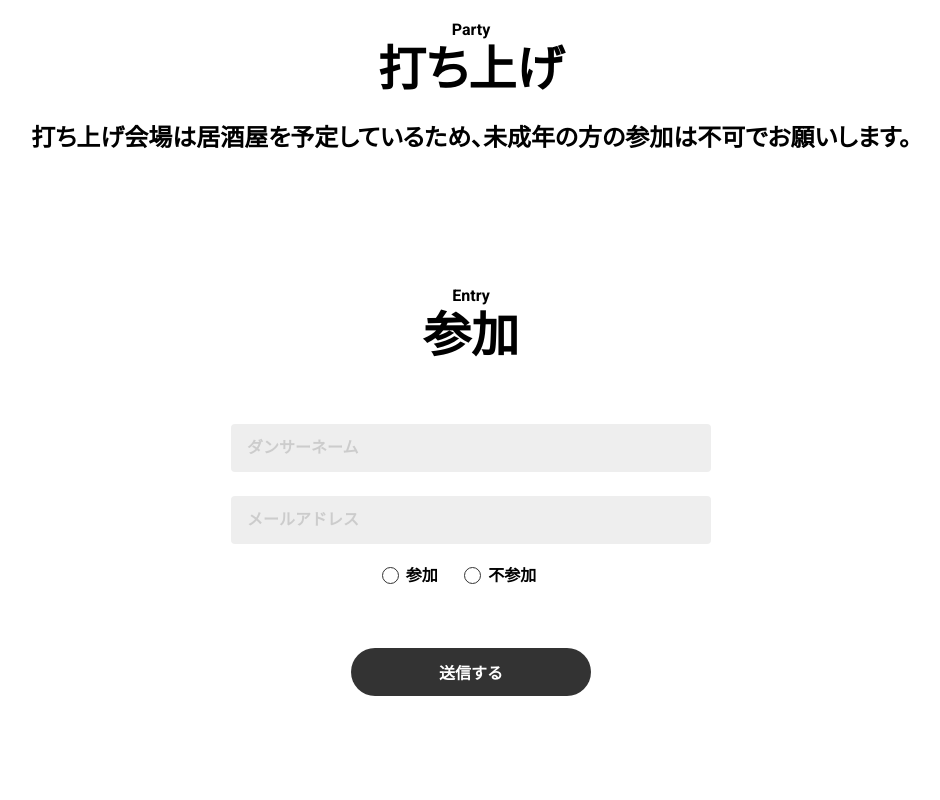
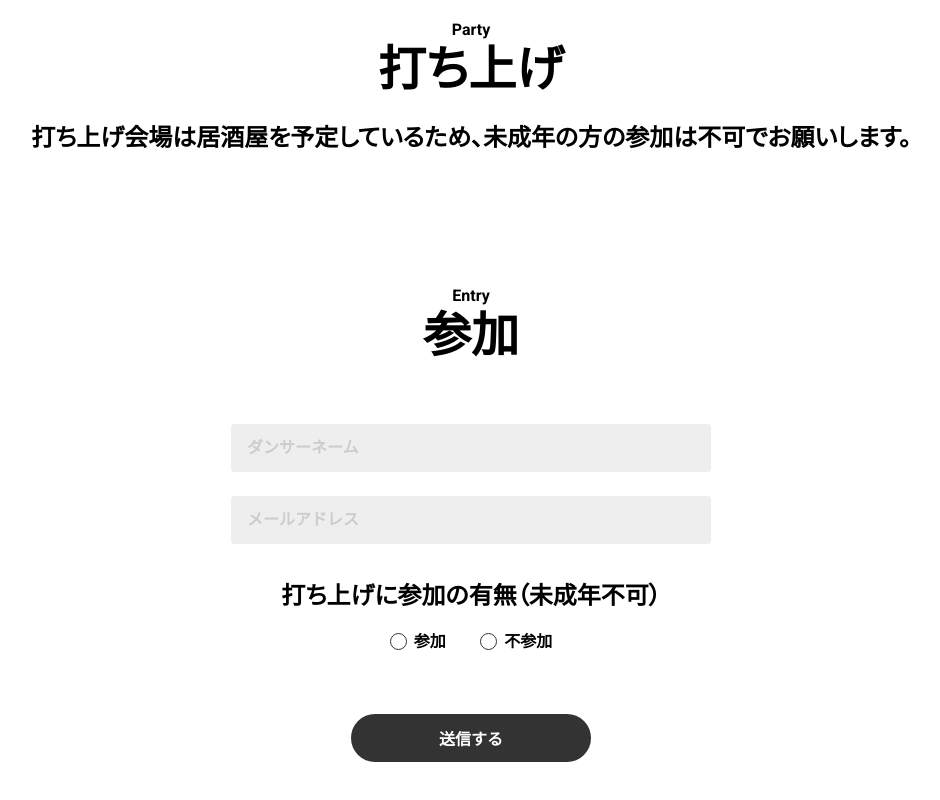
Before and after one commit to three4c/handstand_is_life, a plain HTML site: page index.html in a window 1280 px wide. Shown: the part 2572-3372 px from the top of the page, without its empty margins (169-1109 px from the left). Drawn offline with Linux system fonts and the light colour scheme; files whose address does not match are found by name.

Commit message:
ラジオボタンを修正

```diff
--- a/css/style.css
+++ b/css/style.css
@@ -127,6 +127,11 @@ form div {
   margin-bottom: 64px;
 }
 
+form div p {
+  text-align: center;
+  margin-bottom: 8px;
+}
+
 input[type="text"],
 input[type="email"] {
   background-color: #eee;
@@ -149,17 +154,11 @@ input[type="email"]::placeholder {
 
 input[type="radio"] {
   display: none;
-  /* position: relative;
-  top: 2px;
-  margin-right: 8px;
-  height: 16px;
-  width: 16px; */
 }
 
 input[type="radio"] + label {
   padding-left: 24px;
   position: relative;
-  margin-right: 24px;
 }
 
 input[type="radio"] + label::before {
--- a/index.html
+++ b/index.html
@@ -125,6 +125,7 @@
               placeholder="メールアドレス"
             />
             <div>
+              <p>打ち上げに参加の有無（未成年不可）</p>
               <input
                 type="radio"
                 name="entry.1697765752"
```
